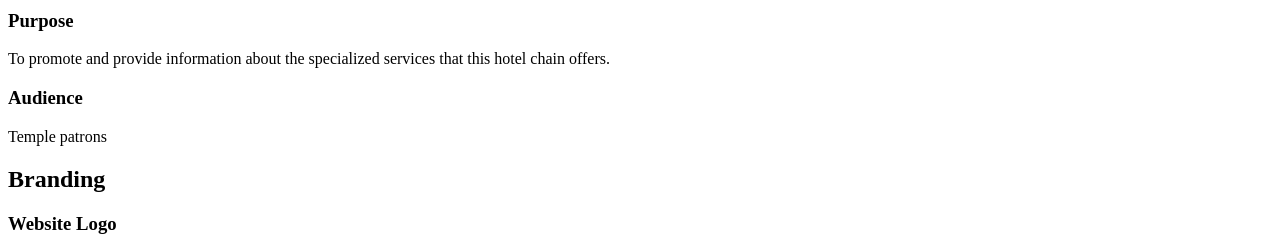
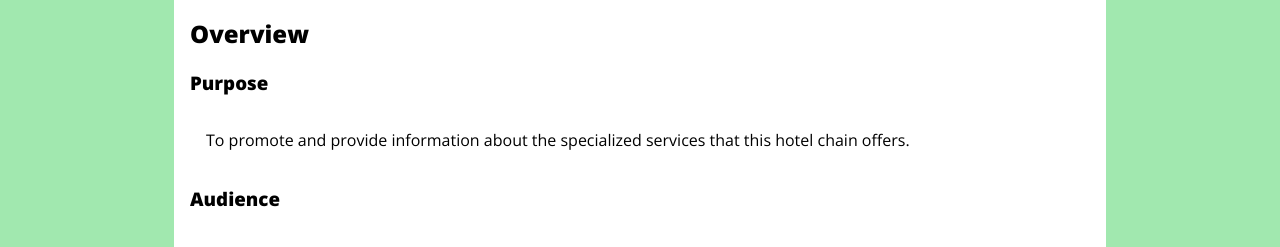
Before and after one commit to mills11754/mills11754.github.io, a plain HTML site: page site-plan.html in a window 1280 px wide. Shown: the part 155-402 px from the top of the page. Drawn offline with nearby package versions, Linux system fonts and the light colour scheme.

Commit message:
setting up css and literally all the colors.

```diff
--- a/css/site-plan.css
+++ b/css/site-plan.css
@@ -7,7 +7,6 @@
     --accent2-color: #372772;
     --heading-font: "Open Sans";
     --paragraph-font: 'Open Sans', sans-serif;
-    --font-family:  'Open Sans', sans-serif;
 }
 
 html {
--- a/site-plan.html
+++ b/site-plan.html
@@ -5,6 +5,7 @@
   <meta charset="utf-8">
   <meta name="viewport" content="width=device-width, initial-scale=1.0">
   <title>Site Plan: Temple Inn & Suites</title>
+  <link rel="stylesheet" href="css/site-plan.css">
 </head>
 
 <body>
```
